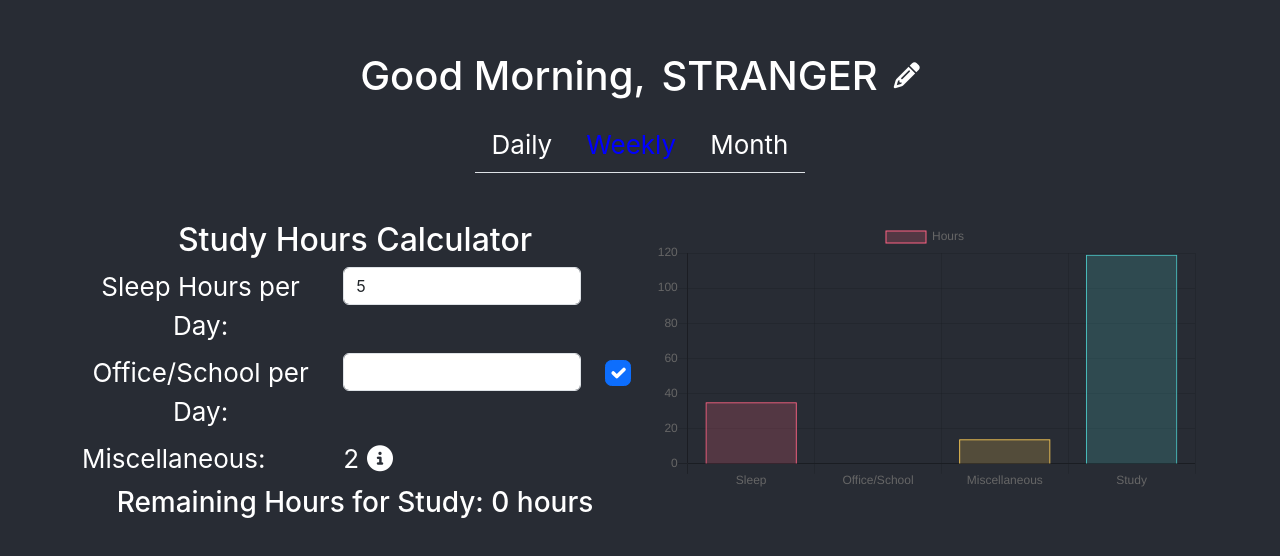
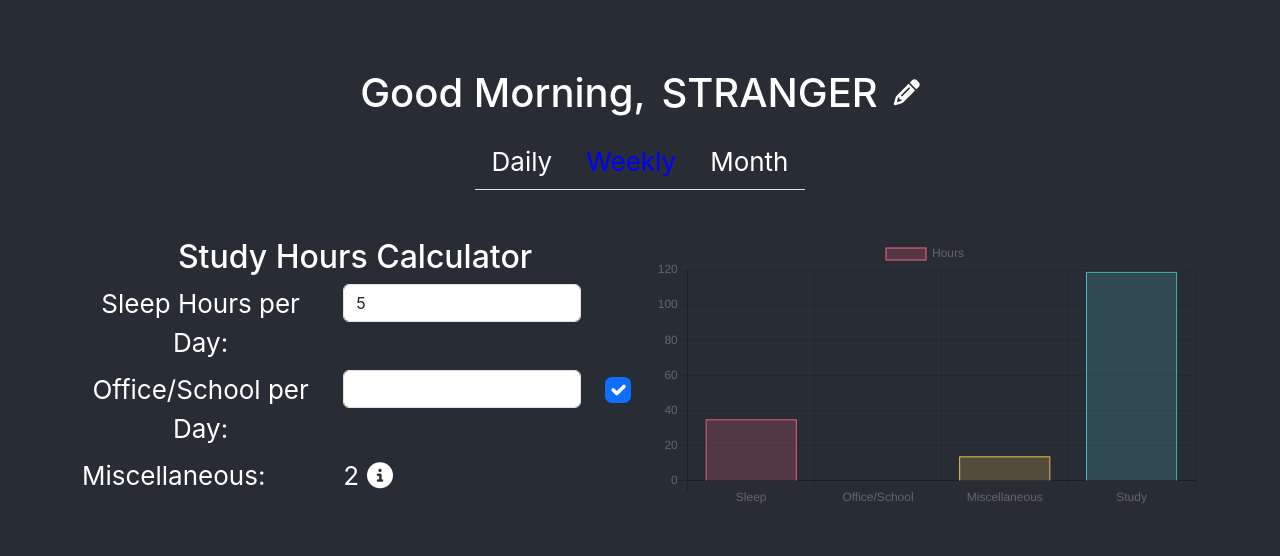
Before and after one commit to Dvip47/timeCalculater, a React (Create React App) app: page / in a window 1280 px wide. Shown: the part 110-666 px from the top of the page. Built offline with nearby package versions, Linux system fonts and the light colour scheme.

Commit message:
remove totl title

```diff
--- a/src/Component/Weekly.jsx
+++ b/src/Component/Weekly.jsx
@@ -151,8 +151,6 @@ const WeeklyHours = () => {
                             )}
                         </Col>
                     </Row>
-
-                    <h3>Remaining Hours for Study: {Math.max(remainingHours, 0)} hours</h3>
                 </Col>
                 <Col>
                     <canvas id="chart" />
```
